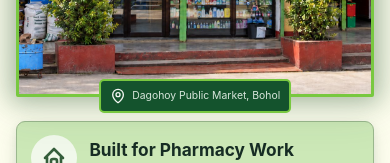
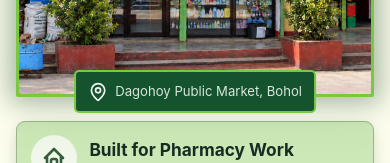
Before and after one commit to adrianniel/Dagohoy-Pharmacy-Web, a React (Vite) app: page / in a window 390 px wide. Shown: the part 438-601 px from the top of the page. Built offline with nearby package versions, Linux system fonts and the light colour scheme; no server answers.

Commit message:
style: enlarge storefront address badge

```diff
--- a/src/landing-modern.css
+++ b/src/landing-modern.css
@@ -1976,3 +1976,23 @@
   font-size: 0.8rem;
   line-height: 1.4;
 }
+
+.landing-page .landing-hero__visual .landing-hero__photo-credit {
+  gap: 0.55rem;
+  padding: 0.75rem 1rem;
+  font-size: 0.9rem;
+}
+
+.landing-page .landing-hero__visual .landing-hero__photo-credit svg {
+  width: 20px;
+  height: 20px;
+  flex: 0 0 auto;
+}
+
+@media (max-width: 520px) {
+  .landing-page .landing-hero__visual .landing-hero__photo-credit {
+    gap: 0.45rem;
+    padding: 0.6rem 0.75rem;
+    font-size: 0.82rem;
+  }
+}
```
